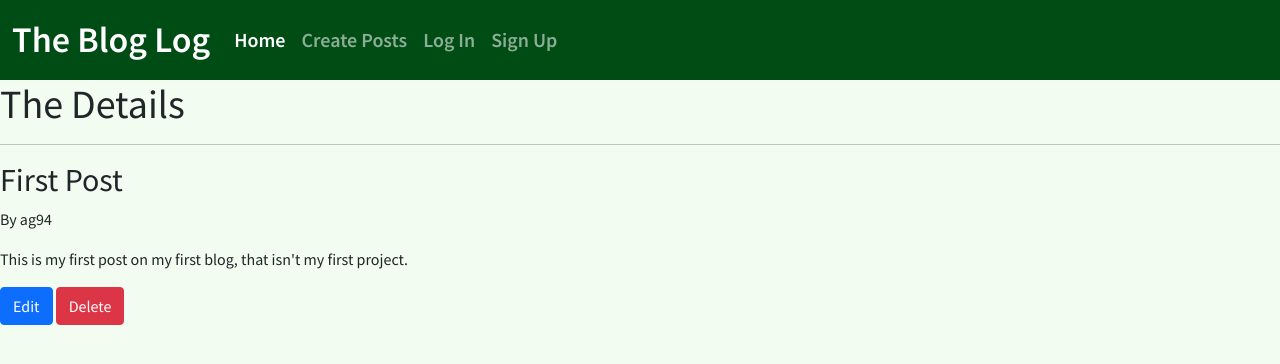
After one commit to AlexandroBasil/CH20_112-Django_Blog, a Django app: page /posts/1/ in a window 1280 px wide. The commit adds this page. Shown: the top 364 px of the page. Run offline with Django 3.2, Linux system fonts and the light colour scheme; data comes from the database, SQL or seed files in the repository; both versions use the stored data as it was after the commit.

Commit message:
Added: Create/Edit/Delete Post, Static Css, Login/Logout/SignUp -- Class 4 - 112

```diff
--- a/blog/models.py
+++ b/blog/models.py
@@ -1,4 +1,5 @@
 from django.db import models
+from django.urls import reverse
 
 
 class Post(models.Model):
@@ -12,3 +13,6 @@ class Post(models.Model):
 
     def __str__(self):
         return self.title
+
+    def get_absolute_url(self):
+        return reverse("post_detail", args=[self.id])
--- a/blog/urls.py
+++ b/blog/urls.py
@@ -1,6 +1,19 @@
 from django.urls import path
-from .views import BlogListView
+from .views import (
+    BlogListView,
+    BlogDetailView,
+    BlogCreateView,
+    BlogUpdateView,
+    BlogDeleteView,
+    SignUpView,
+)
+
 
 urlpatterns = [
     path('', BlogListView.as_view(), name='home'),
+    path('posts/<int:pk>/', BlogDetailView.as_view(), name='post_detail'),
+    path('posts/new/', BlogCreateView.as_view(), name='post_new'),
+    path('posts/<int:pk>/edit', BlogUpdateView.as_view(), name='post_update'),
+    path('posts/<int:pk>/delete', BlogDeleteView.as_view(), name='post_delete'),
+    path('signup/', SignUpView.as_view(), name='signup')
 ]
--- a/blog/views.py
+++ b/blog/views.py
@@ -1,7 +1,43 @@
-from django.views.generic import ListView
+from django.views.generic import ListView, DetailView
+from django.views.generic.edit import (
+    CreateView,
+    UpdateView,
+    DeleteView
+    )
+from django.urls.base import reverse_lazy
+from django.contrib.auth.forms import UserCreationForm
 from .models import Post
 
 
 class BlogListView(ListView):
     model = Post
     template_name = "home.html"
+
+
+class BlogDetailView(DetailView):
+    model = Post
+    template_name = "post_detail.html"
+
+
+class BlogCreateView(CreateView):
+    model = Post
+    template_name = "post_new.html"
+    fields = ["title", "author", "body"]
+
+
+class BlogUpdateView(UpdateView):
+    model = Post
+    template_name = "post_update.html"
+    fields = ["title", "body"]
+
+
+class BlogDeleteView(DeleteView):
+    model = Post
+    template_name = "post_delete.html"
+    success_url = reverse_lazy("home")
+
+
+class SignUpView(CreateView):
+    form_class = UserCreationForm
+    success_url = reverse_lazy("login")
+    template_name = "registration/signup.html"
--- a/config/settings.py
+++ b/config/settings.py
@@ -119,8 +119,14 @@ USE_TZ = True
 # https://docs.djangoproject.com/en/3.2/howto/static-files/
 
 STATIC_URL = '/static/'
+STATICFILES_DIRS = [str(BASE_DIR.joinpath('static'))]
 
 # Default primary key field type
 # https://docs.djangoproject.com/en/3.2/ref/settings/#default-auto-field
 
 DEFAULT_AUTO_FIELD = 'django.db.models.BigAutoField'
+
+
+
+LOGIN_REDIRECT_URL = 'home'
+LOGOUT_REDIRECT_URL = 'home'
--- a/config/urls.py
+++ b/config/urls.py
@@ -18,5 +18,6 @@ from django.urls import path, include
 
 urlpatterns = [
     path('admin/', admin.site.urls),
-    path('', include('blog.urls'))
+    path('', include('blog.urls')),
+    path('accounts/', include('django.contrib.auth.urls')),
 ]
--- /dev/null
+++ b/static/css/base.css
@@ -0,0 +1,19 @@
+body {
+    font-family: 'Source Sans Pro', sans-serif;
+    font-weight: 400;
+    background-color: #F2FCF1;
+}
+
+nav {
+    background-color: #004C15;
+    font-weight: 600;
+    font-size: 20px;
+}
+
+nav .navbar-brand {
+    font-size: 36px;
+}
+
+div h3 {
+    color: white;
+}
--- a/templates/base.html
+++ b/templates/base.html
@@ -1,37 +1,58 @@
+{% load static %}
+
 <!DOCTYPE html>
 <html lang="en">
 <head>
-    <meta charset="UTF-8">
-    <meta http-equiv="X-UA-Compatible" content="IE=edge">
-    <meta name="viewport" content="width=device-width, initial-scale=1.0">
+  <meta charset="UTF-8">
+  <meta http-equiv="X-UA-Compatible" content="IE=edge">
+  <meta name="viewport" content="width=device-width, initial-scale=1.0">
 
-    <link href="https://cdn.jsdelivr.net/npm/bootstrap@5.1.1/dist/css/bootstrap.min.css" rel="stylesheet" integrity="sha384-F3w7mX95PdgyTmZZMECAngseQB83DfGTowi0iMjiWaeVhAn4FJkqJByhZMI3AhiU" crossorigin="anonymous">
+  <link rel="preconnect" href="https://fonts.googleapis.com">
+  <link rel="preconnect" href="https://fonts.gstatic.com" crossorigin>
+  <link href="https://fonts.googleapis.com/css2?family=Source+Sans+Pro:ital,wght@0,300;0,400;0,600;1,300;1,400;1,600&display=swap" rel="stylesheet">
+  <link href="https://cdn.jsdelivr.net/npm/bootstrap@5.1.1/dist/css/bootstrap.min.css" rel="stylesheet" integrity="sha384-F3w7mX95PdgyTmZZMECAngseQB83DfGTowi0iMjiWaeVhAn4FJkqJByhZMI3AhiU" crossorigin="anonymous">
+  <link rel="stylesheet" href="{% static 'css/base.css' %}">
 
-    <title>{% block title %}The It Blog{% endblock title %}</title>
+  <title>{% block title %}The Blog{% endblock title %}</title>
 </head>
 
 
-<body style="background-color: rgba(245, 245, 220, 0.527)">
-    <nav class="navbar navbar-expand-lg navbar-dark bg-dark">
+<body>
+    <nav class="navbar navbar-expand-lg navbar-dark">
         <div class="container-fluid">
-            <a class="navbar-brand" href="#">Message Board</a>
+            <a class="navbar-brand" href="{% url 'home' %}">The Blog Log</a>
             <button class="navbar-toggler" type="button" data-bs-toggle="collapse" data-bs-target="#navbarNav" aria-controls="navbarNav" aria-expanded="false" aria-label="Toggle navigation">
             <span class="navbar-toggler-icon"></span>
             </button>
             <div class="collapse navbar-collapse" id="navbarNav">
             <ul class="navbar-nav">
               <li class="nav-item">
-                <a class="nav-link active" aria-current="page" href="#">Home</a>
+                <a class="nav-link active" aria-current="page" href="{% url 'home' %}">Home</a>
               </li>
               <li class="nav-item">
-                <a class="nav-link" href="#">Posts</a>
+                <a class="nav-link" href="{% url 'post_new' %}">Create Posts</a>
+              </li>
+              {% if user.is_authenticated %}
+              <li class="nav-item">
+                <a class="nav-link" href="{% url 'logout' %}">Logout</a>
+              </li>
+              {% else %}
+                <li class="nav-item">
+                  <a class="nav-link" href="{% url 'login' %}">Log In</a>
+                </li>
+                <li class="nav-item">
+                  <a class="nav-link" href="{% url 'signup' %}">Sign Up</a>
+                </li>
+              {% endif %}
             </ul>
           </div>
         </div>
       </nav>
-
+  <div>
     {% block content %}
     {% endblock content %}
+  </div>
+
     <script src="https://cdn.jsdelivr.net/npm/bootstrap@5.1.1/dist/js/bootstrap.bundle.min.js" integrity="sha384-/bQdsTh/da6pkI1MST/rWKFNjaCP5gBSY4sEBT38Q/9RBh9AH40zEOg7Hlq2THRZ" crossorigin="anonymous"></script>
 </body>
 </html>
--- /dev/null
+++ b/templates/post_detail.html
@@ -0,0 +1,15 @@
+{% extends 'base.html' %}
+
+{% block title %}The Blog Posts{% endblock title %}
+
+
+{% block content %}
+    <h1> The Details </h1>
+    <hr>
+    <h2>{{ post.title }}</h2>
+    <p>By {{ post.author }}</p>
+    <p>{{ post.body }}</p>
+    <a href="{% url 'post_update' post.pk %}" class="btn btn-primary">Edit</a>
+    <a href="{% url 'post_delete' post.pk %}" class="btn btn-danger">Delete</a>
+
+{% endblock content %}
```
Also changed, not shown: templates/home.html (+32 -6 lines), templates/landing_page.html (added, +76 -0 lines), templates/post_delete.html (added, +14 -0 lines), templates/post_new.html (added, +14 -0 lines), templates/post_update.html (added, +14 -0 lines), templates/registration/login.html (added, +13 -0 lines), templates/registration/signup.html (added, +13 -0 lines), db.sqlite3.
